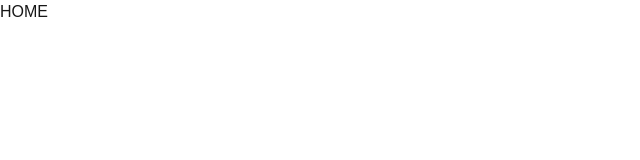
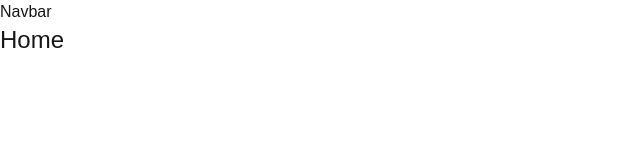
Before and after one commit to JamesGabby/y-comb-clone, a Next.js app: page / in a window 1280 px wide. Shown: the top 160 px of the page, without its empty margins (0-640 px from the left). Built offline with nearby package versions, Linux system fonts and the light colour scheme.

Commit message:
add navbar

```diff
--- a/app/(root)/layout.tsx
+++ b/app/(root)/layout.tsx
@@ -1,6 +1,10 @@
+import Navbar from "../components/Navbar";
+
 export default function Layout({ children }: Readonly<{ children: React.ReactNode }>) {
   return (
     <main className="font-work-sans">
+      <Navbar />
+
       {children}
     </main>
   )
--- a/app/(root)/page.tsx
+++ b/app/(root)/page.tsx
@@ -3,7 +3,7 @@
 export default function Home() {
   return (
     <>
-      HOME
+      <h1 className="text-2xl">Home</h1>
     </>
   );
 }
--- /dev/null
+++ b/app/components/Navbar.tsx
@@ -0,0 +1,7 @@
+const Navbar = () => {
+  return (
+    <div>Navbar</div>
+  )
+}
+
+export default Navbar
```
